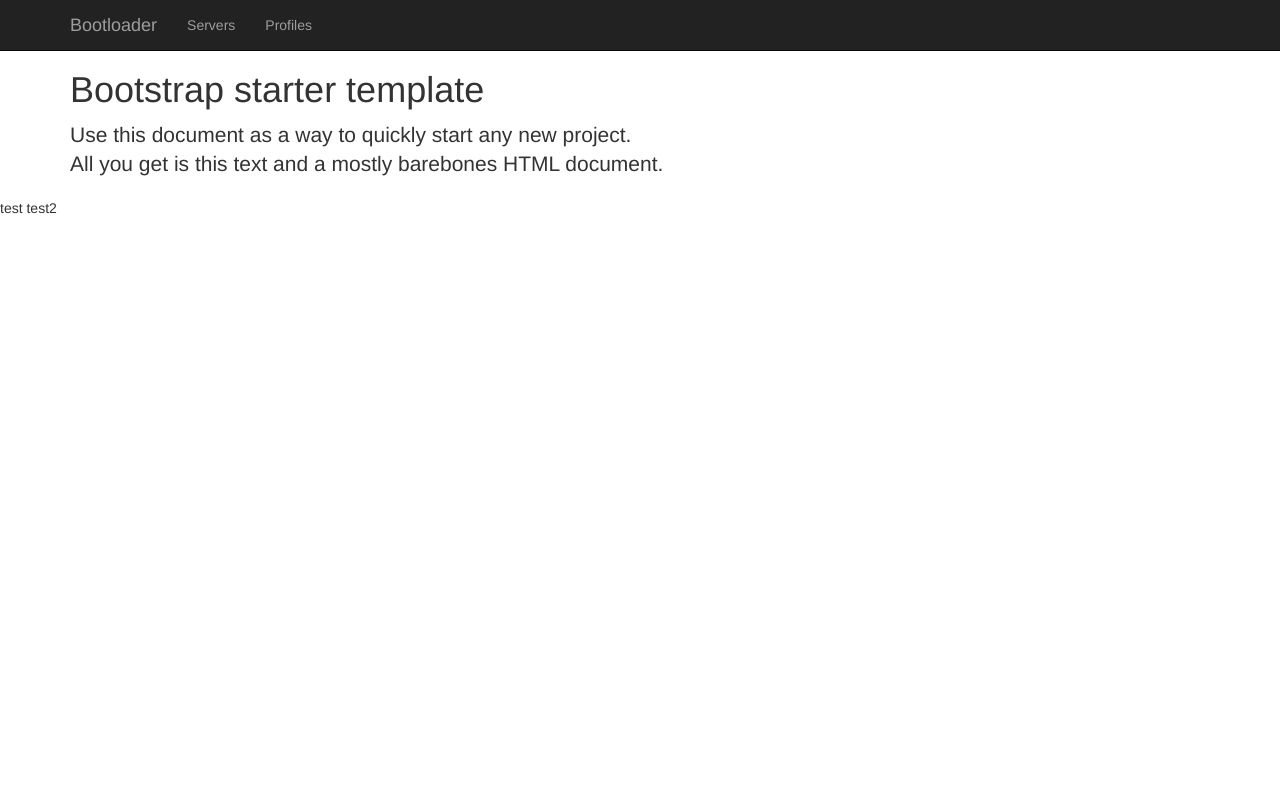
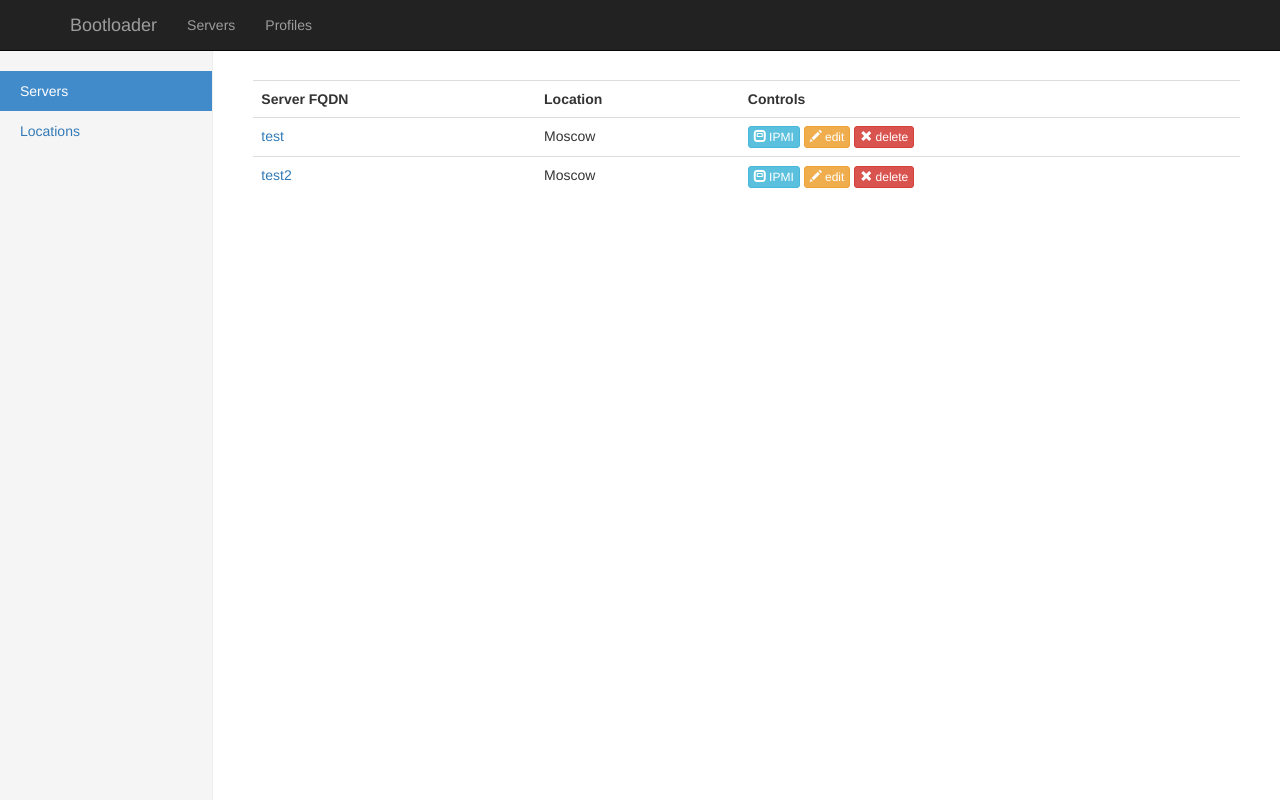
Before and after one commit to teran/bootloader-web, a Django app: page / in a window 1280 px wide. Run offline with Django 3.2, Linux system fonts and the light colour scheme; data comes from the database, SQL or seed files in the repository; some libraries are stand-ins or nearby versions.

Commit message:
Some templates reorganization and view updates
Signed-off-by: Igor Shishkin <me@teran.ru>

```diff
--- a/bootloader/static/css/bootloader/layout.css
+++ b/bootloader/static/css/bootloader/layout.css
@@ -1,3 +1,62 @@
 body {
-  padding-top: 50px;
+  padding-top: 60px;
 }
+
+/*
+ * Sidebar
+ */
+
+/* Hide for mobile, show later */
+.sidebar {
+  display: none;
+}
+@media (min-width: 768px) {
+  .sidebar {
+    position: fixed;
+    top: 51px;
+    bottom: 0;
+    left: 0;
+    z-index: 1000;
+    display: block;
+    padding: 20px;
+    overflow-x: hidden;
+    overflow-y: auto; /* Scrollable contents if viewport is shorter than content. */
+    background-color: #f5f5f5;
+    border-right: 1px solid #eee;
+  }
+}
+
+/* Sidebar navigation */
+.nav-sidebar {
+  margin-right: -21px; /* 20px padding + 1px border */
+  margin-bottom: 20px;
+  margin-left: -20px;
+}
+.nav-sidebar > li > a {
+  padding-right: 20px;
+  padding-left: 20px;
+}
+.nav-sidebar > .active > a,
+.nav-sidebar > .active > a:hover,
+.nav-sidebar > .active > a:focus {
+  color: #fff;
+  background-color: #428bca;
+}
+
+
+/*
+ * Main content
+ */
+
+.main {
+  padding: 20px;
+}
+@media (min-width: 768px) {
+  .main {
+    padding-right: 40px;
+    padding-left: 40px;
+  }
+}
+.main .page-header {
+  margin-top: 0;
+}
--- a/bootloader/webui/templates/webui/index.html.j2
+++ b/bootloader/webui/templates/webui/common/layout.html.j2
@@ -1,4 +1,5 @@
-{% load static %}<!DOCTYPE html>
+{% load static %}
+<!DOCTYPE html>
 <html lang="en">
   <head>
     <meta charset="utf-8">
@@ -21,7 +22,6 @@
 
     <link href="{% static "css/bootloader/layout.css" %}" rel="stylesheet" integrity="sha512-6MXa8B6uaO18Hid6blRMetEIoPqHf7Ux1tnyIQdpt9qI5OACx7C+O3IVTr98vwGnlcg0LOLa02i9Y1HpVhlfiw==" crossorigin="anonymous">
   </head>
-
   <body>
 
     <nav class="navbar navbar-inverse navbar-fixed-top">
@@ -44,18 +44,14 @@
       </div>
     </nav>
 
-    <div class="container">
+    <div class="container-fluid">
+      <div class="row">
+      {% block navigation %}
+      {% endblock %}
 
-      <div class="starter-template">
-        <h1>Bootstrap starter template</h1>
-        <p class="lead">Use this document as a way to quickly start any new project.<br> All you get is this text and a mostly barebones HTML document.</p>
+      {% block content %}
+      {% endblock %}
       </div>
-
-    </div><!-- /.container -->
-    <div>
-      {% for i in servers %}
-      {{ i.fqdn }}
-      {% endfor %}
     </div>
 
     <script src="{% static "js/jquery/1.12.4/jquery.min.js" %}" integrity="sha512-jGsMH83oKe9asCpkOVkBnUrDDTp8wl+adkB2D+//JtlxO4SrLoJdhbOysIFQJloQFD+C4Fl1rMsQZF76JjV0eQ==" crossorigin="anonymous"></script>
--- /dev/null
+++ b/bootloader/webui/templates/webui/servers/index.html.j2
@@ -0,0 +1,30 @@
+{% extends 'webui/servers/layout.html.j2' %}
+
+{% block content %}
+        <div class="col-sm-9 col-sm-offset-3 col-md-10 col-md-offset-2 main">
+          <table class="table">
+            <tr>
+              <th>Server FQDN</th>
+              <th>Location</th>
+              <th>Controls</th>
+            </tr>
+            {% for server in servers %}
+            <tr>
+              <td><a href="/servers/{{ server.pk }}/{{ server.fqdn }}.html">{{ server.fqdn }}</a></td>
+              <td>{{ server.location.name }}</td>
+              <td>
+                <button type="button" class="btn btn-info btn-xs">
+                  <span class="glyphicon glyphicon-modal-window" aria-hidden="true"></span> IPMI
+                </button>
+                <button type="button" class="btn btn-warning btn-xs">
+                  <span class="glyphicon glyphicon-pencil" aria-hidden="true"></span> edit
+                </button>
+                <button type="button" class="btn btn-danger btn-xs">
+                  <span class="glyphicon glyphicon-remove" aria-hidden="true"></span> delete
+                </button>
+              </td>
+            </tr>
+            {% endfor %}
+          </table>
+        </div>
+{% endblock %}
--- /dev/null
+++ b/bootloader/webui/templates/webui/servers/layout.html.j2
@@ -0,0 +1,10 @@
+{% extends 'webui/common/layout.html.j2' %}
+
+{% block navigation %}
+        <div class="col-sm-3 col-md-2 sidebar">
+          <ul class="nav nav-sidebar">
+            <li class="active"><a href="#">Servers <span class="sr-only">(current)</span></a></li>
+            <li><a href="#">Locations</a></li>
+          </ul>
+        </div>
+{% endblock %}
--- a/bootloader/webui/views.py
+++ b/bootloader/webui/views.py
@@ -5,4 +5,4 @@ from core.models import Server
 def index(request):
     servers = Server.objects.all()
 
-    return render_to_response('webui/index.html.j2', context={'servers': servers})
+    return render_to_response('webui/servers/index.html.j2', context={'servers': servers})
```
